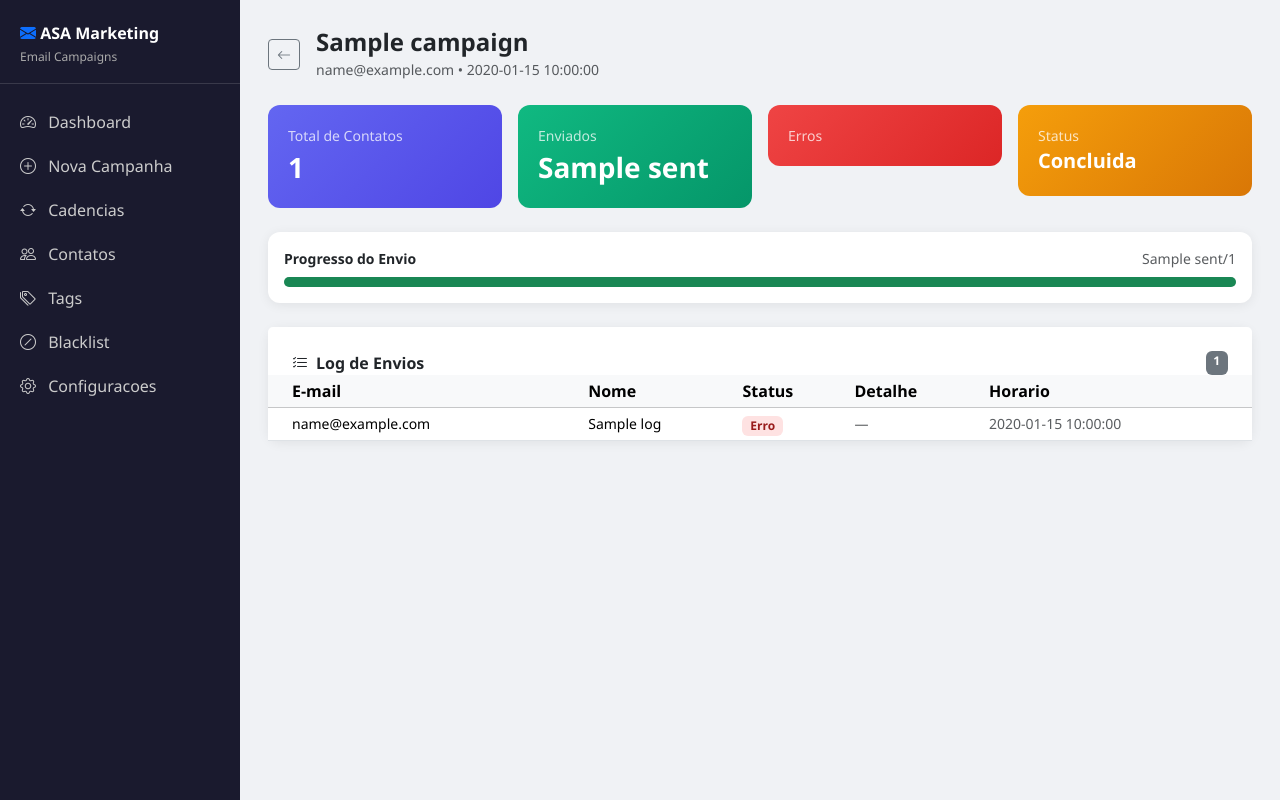
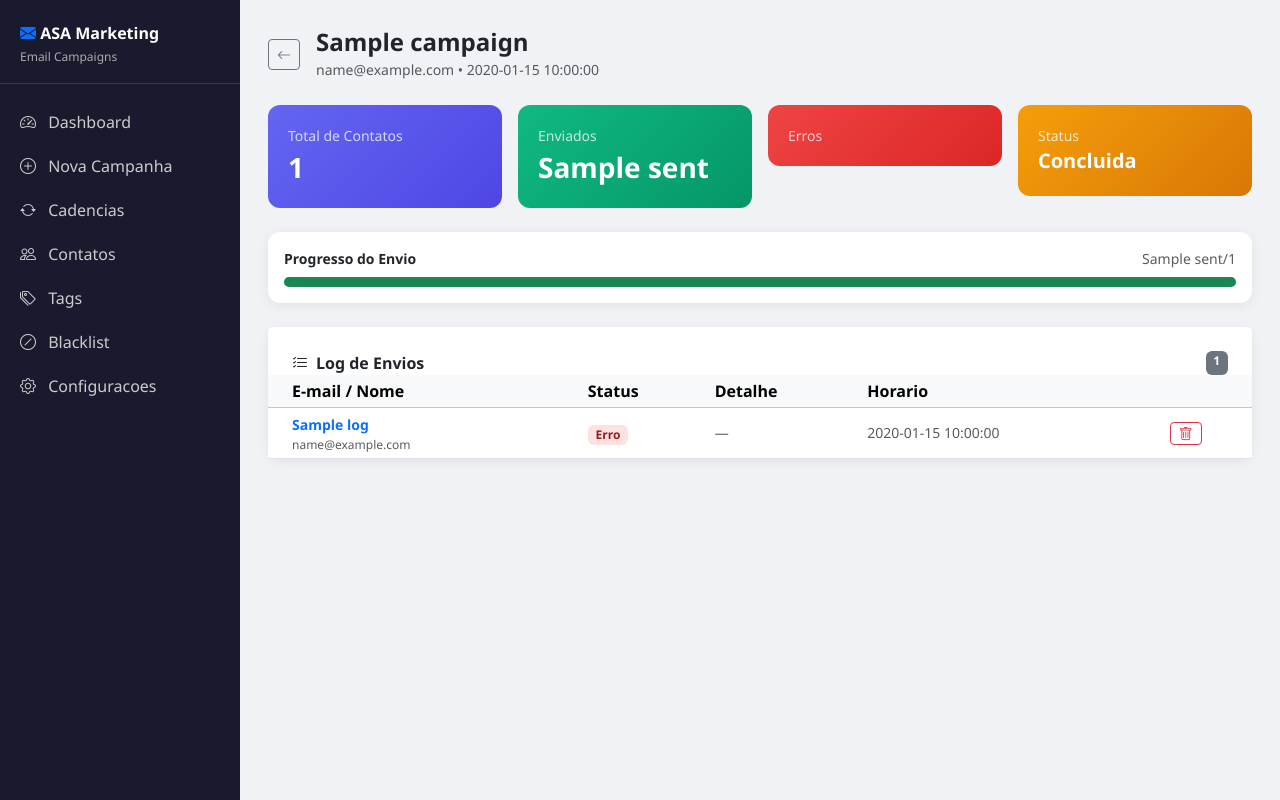
Before and after one commit to mentoriadathay-boop/ses-email-marketing, a Python web app: template templates/campanha_detalhe.html in a window 1280 px wide. Run offline with Jinja, Linux system fonts and the light colour scheme; the template is opened without the code that fills it: most values are stand-ins (such as "Sample title", 1, 10 or a date in 2020); some libraries are stand-ins or nearby versions.

Commit message:
Log de campanha: link para perfil do contato e botao deletar
- Nome/email clicavel abre o perfil do contato (contato_perfil)
- Botao de lixeira remove o registro do log com confirmacao
- Rota POST /campanha/log/<id>/deletar
- Colunas reorganizadas: email+nome juntos na mesma celula

Co-Authored-By: Claude Sonnet 4.6 <noreply@anthropic.com>

```diff
--- a/templates/campanha_detalhe.html
+++ b/templates/campanha_detalhe.html
@@ -71,18 +71,25 @@
       <table class="table table-sm table-hover mb-0 align-middle">
         <thead class="table-light sticky-top">
           <tr>
-            <th class="ps-4">E-mail</th>
-            <th>Nome</th>
+            <th class="ps-4">E-mail / Nome</th>
             <th>Status</th>
             <th>Detalhe</th>
             <th>Horario</th>
+            <th></th>
           </tr>
         </thead>
         <tbody id="log-tbody">
           {% for log in logs %}
           <tr>
-            <td class="ps-4 small">{{ log.contact_email }}</td>
-            <td class="small">{{ log.contact_name or '—' }}</td>
+            <td class="ps-4">
+              <a href="{{ url_for('contato_perfil', email=log.contact_email) }}"
+                 class="text-decoration-none fw-semibold small">
+                {{ log.contact_name or log.contact_email }}
+              </a>
+              {% if log.contact_name %}
+              <div class="text-muted" style="font-size:.75rem">{{ log.contact_email }}</div>
+              {% endif %}
+            </td>
             <td>
               {% if log.status == 'sent' %}
                 <span class="badge badge-sent">Enviado</span>
@@ -92,6 +99,15 @@
             </td>
             <td class="small text-muted">{{ log.error_message or '—' }}</td>
             <td class="small text-muted">{{ log.sent_at }}</td>
+            <td>
+              <form method="POST"
+                    action="{{ url_for('deletar_log_campanha', log_id=log.id) }}"
+                    onsubmit="return confirm('Remover este registro do log?')">
+                <button type="submit" class="btn btn-sm btn-outline-danger py-0 px-2">
+                  <i class="bi bi-trash"></i>
+                </button>
+              </form>
+            </td>
           </tr>
           {% endfor %}
         </tbody>
@@ -143,12 +159,16 @@ function atualizarStatus() {
           const badge = log.status === 'sent'
             ? '<span class="badge badge-sent">Enviado</span>'
             : '<span class="badge badge-error">Erro</span>';
+          const nameCell = log.name
+            ? `<a href="/contatos/${encodeURIComponent(log.email)}" class="text-decoration-none fw-semibold small">${log.name}</a>
+               <div class="text-muted" style="font-size:.75rem">${log.email}</div>`
+            : `<a href="/contatos/${encodeURIComponent(log.email)}" class="text-decoration-none fw-semibold small">${log.email}</a>`;
           const row = `<tr>
-            <td class="ps-4 small">${log.email}</td>
-            <td class="small">${log.name || '—'}</td>
+            <td class="ps-4">${nameCell}</td>
             <td>${badge}</td>
             <td class="small text-muted">${log.error || '—'}</td>
             <td class="small text-muted">agora</td>
+            <td><span class="text-muted small">—</span></td>
           </tr>`;
           tbody.insertAdjacentHTML('afterbegin', row);
         });
```
Also changed, not shown: app.py (+11 -0 lines).
